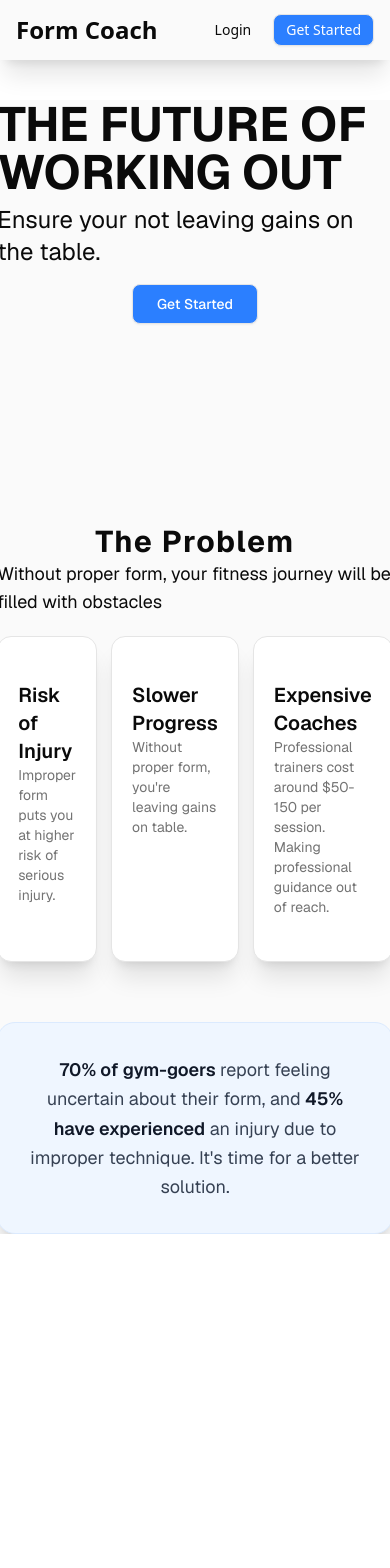
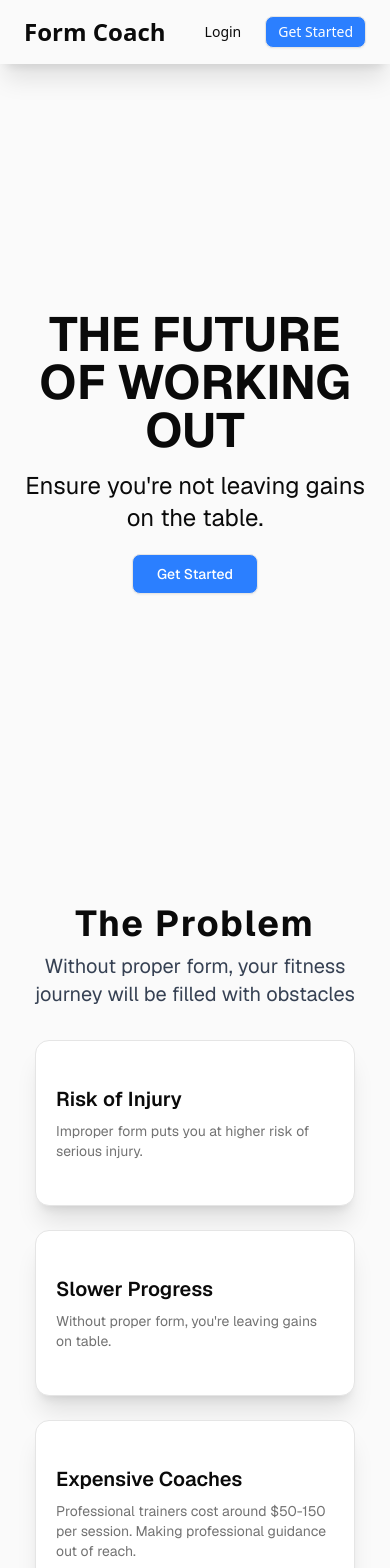
Before and after one commit to AndyyBanh/formcoach, a Next.js app in the folder frontend/: page / in a window 390 px wide. Shown: the top 1568 px of the page. Before the commit the page ends 1234 px from the top, so only its background shows below. Built offline with nearby package versions, Linux system fonts and the light colour scheme.

Commit message:
Added UI + cleanup

```diff
--- a/frontend/src/app/dashboard/page.tsx
+++ b/frontend/src/app/dashboard/page.tsx
@@ -5,7 +5,7 @@ import React from 'react'
 
 const page = () => {
   return (
-    <div className='p-6'>
+    <div className='p-6 pt-24'>
       <h1 className='text-3xl font-semibold tracking-wide'>Dashboard</h1>
       <div className='grid grid-cols-3 gap-6 mt-6'>
         <Card className='w-full p-6'>
@@ -17,7 +17,7 @@ const page = () => {
           </CardDescription>
           <CardFooter className='flex justify-end'>
             <Link href='/workout/bicep-curl' className='w-full'>
-              <Button className='w-full max-w-3xl'  >
+              <Button className='w-full max-w-3xl bg-blue-500 text-white hover:bg-blue-600 hover:text-white'  >
                 <p className='text-lg'>Start Workout</p>
               </Button>
             </Link>
--- a/frontend/src/app/layout.tsx
+++ b/frontend/src/app/layout.tsx
@@ -34,7 +34,7 @@ export default function RootLayout({
         <NavigationBar />
         <Toaster position="top-center"/>
         <WebSocketProvider>
-        <main className="pt-25">
+        <main className="">
           {children}
         </main>
         </WebSocketProvider>
--- a/frontend/src/app/login/page.tsx
+++ b/frontend/src/app/login/page.tsx
@@ -91,7 +91,7 @@ const page = () => {
                             </Field>
                             <Field>
                                 <div className='flex items-center justify-between'>
-                                    <Button type='submit' className='hover:bg-gray-700'>
+                                    <Button type='submit' className='bg-blue-500 text-white hover:bg-blue-600 hover:text-white'>
                                         Submit
                                     </Button>
                                     <Link href='/signup'>
--- a/frontend/src/app/page.tsx
+++ b/frontend/src/app/page.tsx
@@ -5,42 +5,47 @@ import Link from "next/link";
 
 export default function Home() {
   return (
-    <div className="flex min-h-screen items-center justify-center bg-zinc-50 font-sans dark:bg-black">
-     <div className="flex flex-col items-center">
-        <h1 className="text-5xl uppercase font-bold">The future of working out</h1>
-        <p className="mt-2 text-2xl">Ensure your not leaving gains on the table.</p>
+    <div className="bg-zinc-50 font-sans dark:bg-black">
+      <section className="h-screen flex items-center justify-center px-4 pt-15">
+        <div className="flex flex-col items-center max-w-6xl mx-auto">
+        <h1 className="text-5xl uppercase font-bold text-center">The future of working out</h1>
+        <p className="mt-4 text-2xl text-center">Ensure you're not leaving gains on the table.</p>
 
-        <div className="mt-4">
+        <div className="mt-5">
           <Link href='/signup'>
-            <Button variant='outline' size='lg' className="bg-blue-500 text-white">
+            <Button variant='outline' size='lg' className="bg-blue-500 text-white hover:bg-blue-600 hover:text-white">
               Get Started
             </Button>
           </Link>
         </div>
+      </div>
+      </section>
 
-        <div className="mt-50 flex flex-col justify-center items-center">
-          <h2 className="text-3xl font-bold tracking-wider">The Problem</h2>
-          <p className="text-lg mx-auto">Without proper form, your fitness journey will be filled with obstacles</p>
-          <div className="flex mt-5 space-x-3.5 max-w-3xl">
-            <Card className="shadow-xl">
+      <section className="min-h-3/4 flex items-center justify-center px-4 py-15">
+        <div className="flex flex-col justify-center items-center w-full max-w-6xl mx-auto">
+          <h2 className="text-4xl font-bold tracking-wider">The Problem</h2>
+          <p className="text-xl md:text-2xl mx-auto mt-2 text-center text-gray-700">Without proper form, your fitness journey will be filled with obstacles</p>
+
+          <div className="flex flex-wrap justify-center mt-8 gap-6 w-full">
+            <Card className="shadow-xl flex-1 min-w-[250px] max-w-[320px]">
               <div className="p-5">
-                <CardTitle className="text-xl">Risk of Injury</CardTitle>
+                <CardTitle className="text-xl mb-2">Risk of Injury</CardTitle>
                 <CardDescription>
                   <p>Improper form puts you at higher risk of serious injury.</p>
                 </CardDescription>
               </div>
             </Card>
-            <Card className="shadow-xl">
+            <Card className="shadow-xl flex-1 min-w-[250px] max-w-[320px]">
               <div className="p-5">
-                <CardTitle className="text-xl">Slower Progress</CardTitle>
+                <CardTitle className="text-xl mb-2">Slower Progress</CardTitle>
                 <CardDescription>
                   <p>Without proper form, you're leaving gains on table.</p>
                 </CardDescription>
               </div>
             </Card>
-            <Card className="shadow-xl">
+            <Card className="shadow-xl flex-1 min-w-[250px] max-w-[320px]">
               <div className="p-5">
-                <CardTitle className="text-xl">Expensive Coaches</CardTitle>
+                <CardTitle className="text-xl mb-2">Expensive Coaches</CardTitle>
                 <CardDescription>
                   <p>Professional trainers cost around $50-150 per session. Making professional guidance out of reach.</p>
                 </CardDescription>
@@ -48,7 +53,7 @@ export default function Home() {
             </Card>
           </div>
 
-          <div className="mt-15 bg-blue-50 rounded-2xl p-8 border border-blue-100 shadow-xl">
+          <div className="mt-16 bg-blue-50 rounded-2xl p-8 border border-blue-100 shadow-xl">
             <div className="max-w-3xl mx-auto text-center">
               <p className="text-lg text-gray-700 leading-relaxed">
                 <span className="font-semibold text-gray-900">70% of gym-goers</span> report feeling uncertain about their form,
@@ -58,9 +63,20 @@ export default function Home() {
             </div>
           </div>
         </div>
+      </section>
+
+
+      <section className="min-h-3/4 flex items-center justify-center px-4 py-15">
+        <div className="">
+          <h2 className="text-4xl font-bold tracking-wider">Our Solution</h2>
+        </div>
+        <div>
+
+        </div>
+      </section>
 
      </div>
 
-    </div>
+
   );
 }
--- a/frontend/src/app/signup/page.tsx
+++ b/frontend/src/app/signup/page.tsx
@@ -107,7 +107,7 @@ const page = () => {
                             </Field>
                             <Field>
                                 <div className='flex items-center justify-between'>
-                                    <Button type='submit' className='hover:bg-gray-700'>
+                                    <Button type='submit' className='bg-blue-500 text-white hover:bg-blue-600 hover:text-white'>
                                         Submit
                                     </Button>
                                     <Link href='/login'>
--- a/frontend/src/app/workout/bicep-curl/page.tsx
+++ b/frontend/src/app/workout/bicep-curl/page.tsx
@@ -98,13 +98,12 @@ const page = () => {
   }, []);
 
   return (
-    <div className='min-h-screen flex flex-col items-center p-6'>
+    <div className='min-h-screen flex flex-col items-center p-6 pt-24'>
       <div className='w-full max-w-4xl text-center'>
         <h1 className='text-4xl font-bold'>Bicep Curl</h1>
         <p className='text-md'>Position yourself in front of Camera to begin</p>
       </div>
 
-      {/* reps and feedback cards */}
       <div className='flex mt-4 space-x-5'>
         <Card className='p-5'>
           <div className='flex flex-col justify-center items-center'>
--- a/frontend/src/components/NavigationBar.tsx
+++ b/frontend/src/components/NavigationBar.tsx
@@ -29,8 +29,8 @@ const NavigationBar = () => {
   }
 
   return (
-    <nav className='fixed w-full h-15 shadow-xl bg-zinc-50 z-50'>
-      <div className='flex justify-between items-center h-full w-full px-4'>
+    <nav className='fixed w-full h-16 shadow-xl bg-zinc-50 z-50'>
+      <div className='flex justify-between items-center h-full w-full px-6 max-w-7xl mx-auto'>
         <div>
           <Link href={isLoggedIn ? '/dashboard' : '/'} >
             <h2 className='text-2xl font-semibold'>Form Coach</h2>
@@ -41,19 +41,19 @@ const NavigationBar = () => {
           {isLoggedIn ? (
             <Button
               onClick={handleSignOut}
-              className='bg-blue-500 text-white'
+              className='bg-blue-500 text-white hover:bg-blue-600 hover:text-white'
             >
               Logout
             </Button>
           ) : (
-            <div className='flex items-center space-x-2.5'>
+            <div className='flex items-center gap-3'>
               <Link href='/login'>
-                <Button variant='ghost' size='sm' className=''>
+                <Button variant='ghost' size='sm'>
                   Login
                 </Button>
               </Link>
               <Link href='/signup'>
-                <Button variant='outline' size='sm' className="bg-blue-500 text-white">
+                <Button variant='outline' size='sm' className="bg-blue-500 text-white hover:bg-blue-600 hover:text-white">
                   Get Started
                 </Button>
               </Link>
```
Also changed, not shown: 2 other files (tests, documents, lock files or other folders).
